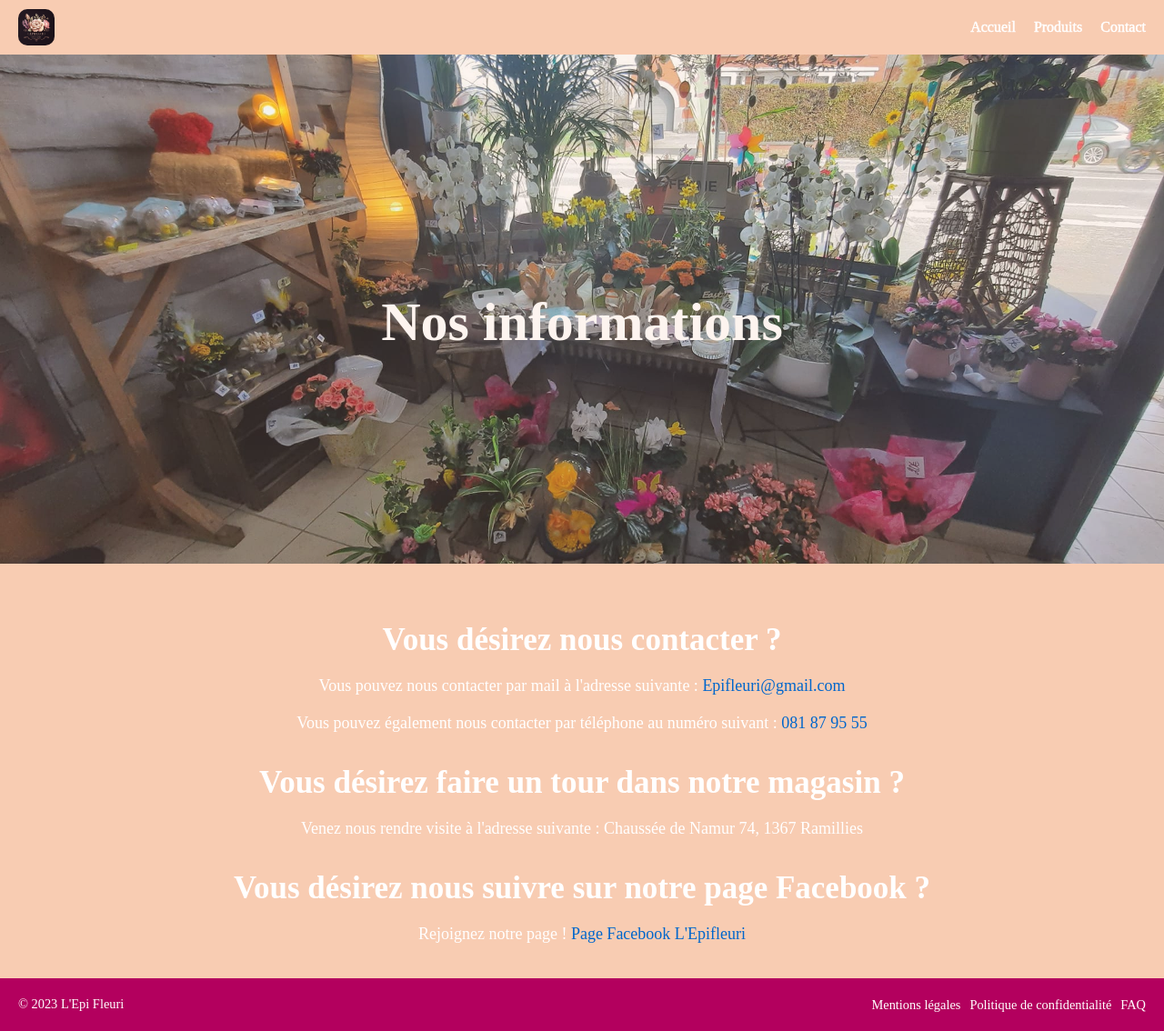
After one commit to Frivox1/epifleuri, a Flask app: page /informations in a window 1280 px wide. The commit adds this page. Shown: the whole page at 91% size. Run offline with Flask 2, Linux system fonts and the light colour scheme; some web fonts are replaced.

Commit message:
début page info

```diff
--- a/app/__init__.py
+++ b/app/__init__.py
@@ -10,6 +10,10 @@ def accueil():
 def prod():
   return render_template("produit.html")
 
+@app.route("/informations")
+def info():
+  return render_template("informations.html")
+
 
 if __name__ == "__main__":
   app.run()
--- /dev/null
+++ b/app/static/style/informations.css
@@ -0,0 +1,49 @@
+/* Style pour la bannière avec le background */
+
+#banner {
+    background-image: url('interieur.jpeg');
+    background-size: cover;
+    background-position: center;
+    display: flex;
+    justify-content: center;
+    align-items: center;
+    margin-bottom: 5%;
+    padding: 0;
+    min-width: 100%;
+    height: 70vh;
+    opacity: 0.8;
+}
+
+
+/* Style pour les titres */
+h2, h3 {
+    font-weight: bold;
+    text-align: center;
+    margin-bottom: 20px;
+  }
+
+  h2 {
+    font-size: 60px;
+  }
+
+    h3 {
+        font-size: 35px;
+    }
+
+  /* Style pour les liens */
+  a {
+    color: #0066CC;
+    text-decoration: none;
+    transition: color 0.3s ease-in-out;
+  }
+
+  a:hover {
+    color: #003399;
+  }
+
+  /* Style pour les adresses */
+  p {
+    font-size: 18px;
+    text-align: center;
+    margin-bottom: 20px;
+  }
--- a/app/templates/header.html
+++ b/app/templates/header.html
@@ -6,6 +6,6 @@
     <ul>
         <li><a href="/">Accueil</a></li>
         <li><a href="/produit">Produits</a></li>
-        <li><a href="/contact">Contact</a></li>
+        <li><a href="/informations">Contact</a></li>
     </ul>
 </nav>
--- a/app/templates/index.html
+++ b/app/templates/index.html
@@ -4,7 +4,7 @@
     <meta charset="UTF-8">
     <meta http-equiv="X-UA-Compatible" content="IE=edge">
     <meta name="viewport" content="width=device-width, initial-scale=1.0">
-    <link rel="stylesheet" href="{{ url_for('static', filename='style/style-main.css') }}">
+    <link rel="stylesheet" href="{{ url_for('static', filename='style/index.css') }}">
     <title>L'Epi Fleuri</title>
     <link href='https://fonts.googleapis.com/css?family=Aclonica' rel='stylesheet'>
 </head>
--- /dev/null
+++ b/app/templates/informations.html
@@ -0,0 +1,18 @@
+{% include "header.html" %}
+<link rel="stylesheet" href="{{ url_for('static', filename='style/informations.css') }}">
+<section id="banner">
+    <h2>Nos informations</h2>
+</section>
+
+<h3>Vous désirez nous contacter ?</h3>
+<p>Vous pouvez nous contacter par mail à l'adresse suivante : <a href=#>Epifleuri@gmail.com</a></p>
+<p>Vous pouvez également nous contacter par téléphone au numéro suivant : <a href=#>081 87 95 55</a></p>
+
+<h3>Vous désirez faire un tour dans notre magasin ?</h3>
+<p>Venez nous rendre visite à l'adresse suivante : Chaussée de Namur 74, 1367 Ramillies</p>
+
+<h3>Vous désirez nous suivre sur notre page Facebook ?</h3>
+<p>Rejoignez notre page ! <a href=https://www.facebook.com/lepifleuri>Page Facebook L'Epifleuri</a></p>
+<br>
+
+{% include "footer.html" %}
```
Also changed, not shown: app/static/style/index.css (renamed from app/static/style/style-main.css), app/static/style/interieur.jpeg (added).
